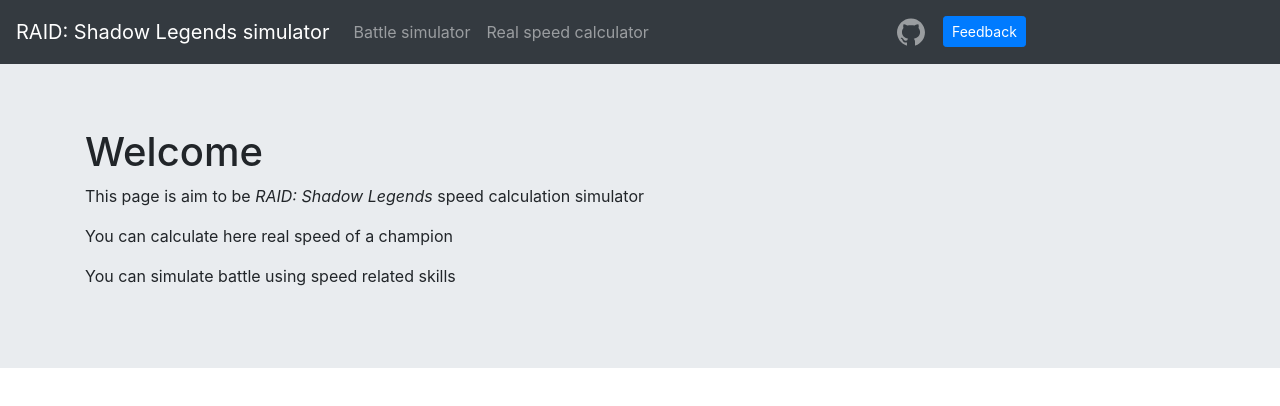
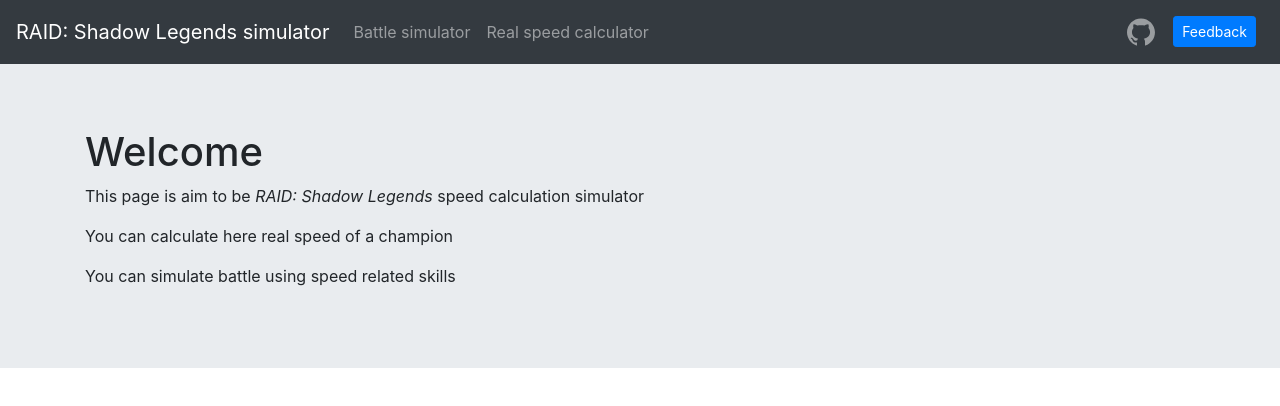
Before and after one commit to maciejw/raid-calculators, a React (Create React App) app: page / in a window 1280 px wide. Shown: the top 406 px of the page. Built offline with nearby package versions, Linux system fonts and the light colour scheme.

Commit message:
fix navbar alignment

```diff
--- a/src/Navigation.tsx
+++ b/src/Navigation.tsx
@@ -22,7 +22,7 @@
           </Link>
         </Nav>
       </Navbar.Collapse>
-      <Navbar.Collapse id="extra-navbar-nav">
+      <Navbar.Collapse id="extra-navbar-nav" className="justify-content-end">
         <Nav>
           <NavLink
             title="Project repository"
```
